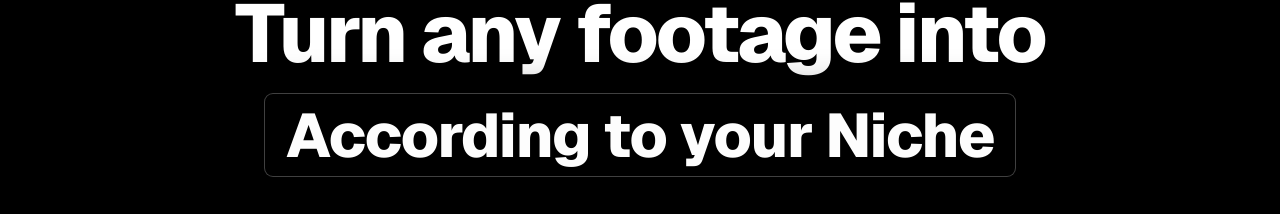
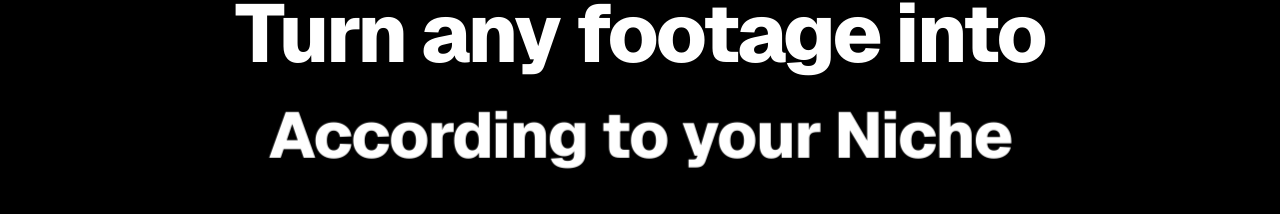
Before and after one commit to deeprajsharma592-sketch/RelatiVClips-MVP, a Next.js app in the folder frontend-next/: page / in a window 1280 px wide. Shown: the part 203-417 px from the top of the page. Built offline with nearby package versions, Linux system fonts and the light colour scheme; no server answers.

Commit message:
Add cylinder type hero phrase transition

```diff
--- /dev/null
+++ b/frontend-next/src/components/CylinderPhrase.tsx
@@ -0,0 +1,59 @@
+"use client";
+
+import { useEffect, useState } from "react";
+import { motion, useReducedMotion } from "framer-motion";
+
+type CylinderPhraseProps = {
+  phrases: string[];
+  interval?: number;
+};
+
+/** Rotates the hero copy through a restrained, perspective text cylinder. */
+export default function CylinderPhrase({
+  phrases,
+  interval = 3000,
+}: CylinderPhraseProps) {
+  const [index, setIndex] = useState(0);
+  const prefersReducedMotion = useReducedMotion();
+  const faceAngle = 360 / phrases.length;
+  const cylinderRadiusEm = 0.69 / Math.tan(Math.PI / phrases.length);
+
+  useEffect(() => {
+    if (prefersReducedMotion || phrases.length < 2) return;
+
+    const timer = window.setInterval(() => {
+      if (!document.hidden) setIndex((current) => (current + 1) % phrases.length);
+    }, interval);
+
+    return () => window.clearInterval(timer);
+  }, [interval, phrases.length, prefersReducedMotion]);
+
+  return (
+    <span
+      className="relative block h-[1.38em] w-full overflow-hidden [perspective:900px]"
+      aria-label={phrases[index]}
+    >
+      <span className="sr-only" aria-live="polite">
+        {phrases[index]}
+      </span>
+      <motion.span
+        aria-hidden="true"
+        className="absolute inset-0 block [transform-style:preserve-3d]"
+        animate={{ rotateX: prefersReducedMotion ? 0 : -index * faceAngle }}
+        transition={{ duration: 0.9, ease: [0.22, 1, 0.36, 1] }}
+      >
+        {phrases.map((phrase, faceIndex) => (
+          <span
+            key={phrase}
+            className="absolute inset-0 flex items-center justify-center whitespace-nowrap [backface-visibility:hidden]"
+            style={{
+              transform: `rotateX(${faceIndex * faceAngle}deg) translateZ(${cylinderRadiusEm}em)`,
+            }}
+          >
+            {phrase}
+          </span>
+        ))}
+      </motion.span>
+    </span>
+  );
+}
--- a/frontend-next/src/components/HeroStudio.tsx
+++ b/frontend-next/src/components/HeroStudio.tsx
@@ -2,7 +2,7 @@
 
 import { useState, useRef, useEffect } from "react";
 import { useRouter } from "next/navigation";
-import { motion, AnimatePresence } from "framer-motion";
+import { motion } from "framer-motion";
 import {
   UploadCloud,
   ArrowRight,
@@ -13,6 +13,7 @@ import {
 } from "lucide-react";
 import { uploadVideoFile } from "@/lib/api";
 import SickLoadingTransition from "./SickLoadingTransition";
+import CylinderPhrase from "./CylinderPhrase";
 
 const ROTATING_PHRASES = [
   "Tasteful Clips",
@@ -26,15 +27,7 @@ export default function HeroStudio() {
   const [url, setUrl] = useState("");
   const [isSubmitting, setIsSubmitting] = useState(false);
   const [error, setError] = useState<string | null>(null);
-  const [phraseIndex, setPhraseIndex] = useState(0);
   const fileInputRef = useRef<HTMLInputElement>(null);
-
-  useEffect(() => {
-    const timer = setInterval(() => {
-      setPhraseIndex((prev) => (prev + 1) % ROTATING_PHRASES.length);
-    }, 3000);
-    return () => clearInterval(timer);
-  }, []);
 
   const handleSubmit = (e: React.FormEvent) => {
     e.preventDefault();
@@ -71,26 +64,9 @@ export default function HeroStudio() {
             Turn any footage into
           </h1>
 
-          {/* Rotating Phrase Pill on its own layer above 20x faster */}
-          <div className="relative z-20 flex w-full items-center justify-center text-[clamp(1.75rem,4.8vw,4.75rem)] font-display font-extrabold tracking-tight drop-shadow-[0_4px_20px_rgba(0,0,0,0.95)]">
-            <motion.span
-              layout
-              transition={{ layout: { type: "spring", stiffness: 115, damping: 24, mass: 0.9 } }}
-              className="relative inline-flex items-center justify-center overflow-hidden px-5 py-1.5 rounded-xl bg-black/70 border border-white/25 text-white backdrop-blur-xl h-[1.38em]"
-            >
-              <AnimatePresence mode="wait" initial={false}>
-                <motion.span
-                  key={ROTATING_PHRASES[phraseIndex]}
-                  initial={{ y: "55%", opacity: 0, filter: "blur(7px)" }}
-                  animate={{ y: "0%", opacity: 1, filter: "blur(0px)" }}
-                  exit={{ y: "-55%", opacity: 0, filter: "blur(5px)" }}
-                  transition={{ duration: 0.55, ease: [0.22, 1, 0.36, 1] }}
-                  className="inline-block whitespace-nowrap"
-                >
-                  {ROTATING_PHRASES[phraseIndex]}
-                </motion.span>
-              </AnimatePresence>
-            </motion.span>
+          {/* Rotating 3D phrase cylinder, adapted from the design reference. */}
+          <div className="relative z-20 flex w-full items-center justify-center text-[clamp(1.55rem,4.8vw,4.75rem)] font-display font-extrabold tracking-tight text-white drop-shadow-[0_4px_20px_rgba(0,0,0,0.95)]">
+            <CylinderPhrase phrases={ROTATING_PHRASES} />
           </div>
 
           {/* 20x faster on the layer below */}
```
